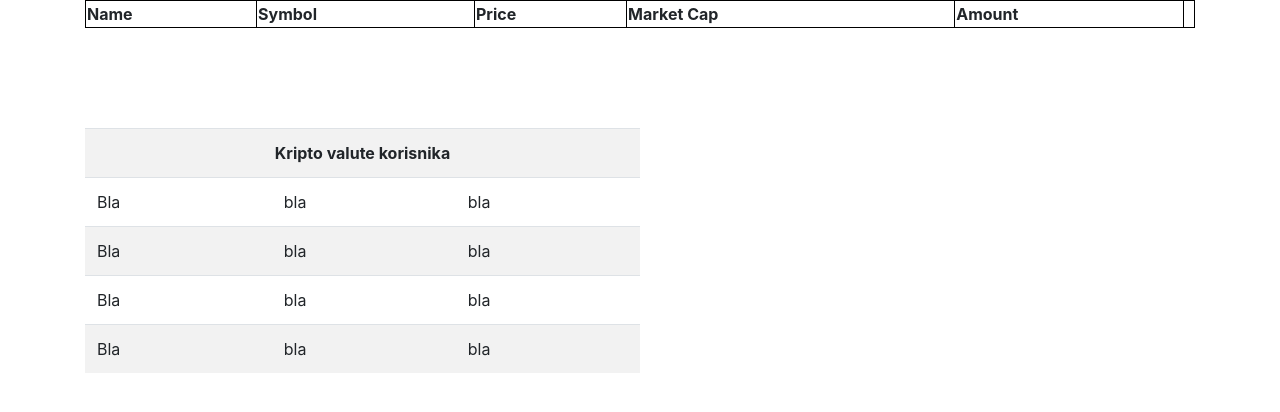
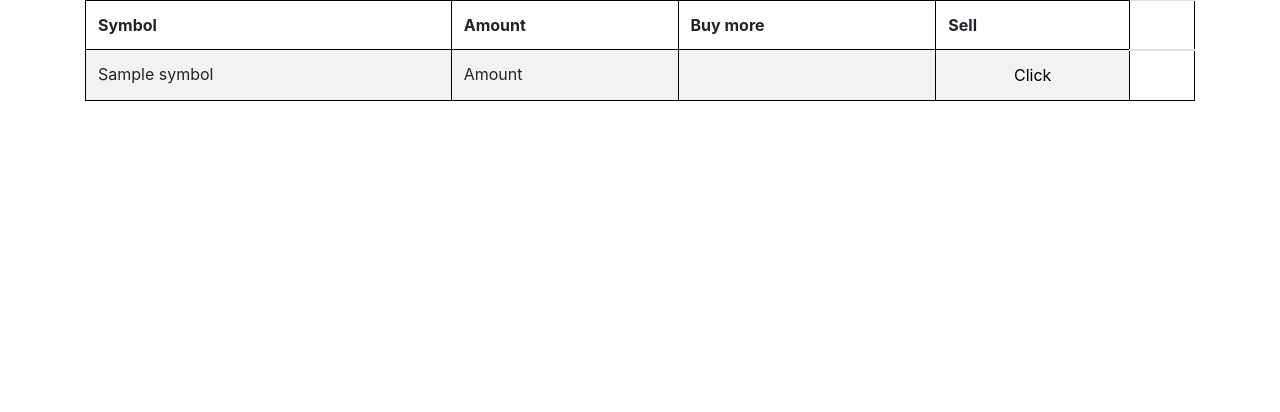
Before and after one commit to Jxis/CryptoBanka, a Flask app: template UI/templates/wallet.html in a window 1280 px wide. Shown: the part 56-468 px from the top of the page. Run offline with Flask 2, Linux system fonts and the light colour scheme; the template is opened without the code that fills it: most values are stand-ins (such as "Sample title", 1, 10 or a date in 2020); lists and menus that the app fills with data are empty; some libraries are stand-ins or nearby versions.

Commit message:
Dodat deo tabele za wallet.html

```diff
--- a/UI/templates/wallet.html
+++ b/UI/templates/wallet.html
@@ -1,44 +1,37 @@
-{% extends "base.html" %} {% block title %}Wallet{% endblock %}
+{% extends "base.html" %} {% block title %}Wallet{% endblock %} {% block content %}
 
-{% block content %}
+<table style="width: 100%; border: 1px solid black" class="table table-striped">
+  <thead>
+    <tr>
+      <th style="border: 1px solid black">Symbol</th>
+      <th style="border: 1px solid black">Amount</th>
+      <th style="border: 1px solid black">Buy more</th>
+      <th style="border: 1px solid black">Sell</th>
+      <th></th>
+    </tr>
+  </thead>
 
-<table style="width: 100%; border: 1px solid black;">
-    <thead>
-        <tr>
-            <th style="border: 1px solid black;">Name</th>
-            <th style="border: 1px solid black;">Symbol</th>
-            <th style="border: 1px solid black;">Price</th>
-            <th style="border: 1px solid black;">Market Cap</th>
-            <th style="border: 1px solid black;">Amount</th>
-            <th></th>
-        </tr>
-    </thead>
+  <tbody>
+    {% for mainkey in response %}
 
+    <tr>
+      <td style="border: 1px solid black">{{response[mainkey]['symbol']}}</td>
+      <td style="border: 1px solid black">Amount</td>
+      <td style="border: 1px solid black"></td>
+      <td style="border: 1px solid black">
+        <button onclick="tradeFunction(`{{mainkey}}`)" style="width: 100%; border: none; background: transparent" > Click </button>
+      </td>
+    </tr>
 
-</table>
+    {% endfor %}
 
-<table style="width: 50%; margin-top: 100px;" class="table table-striped" >
-    <th colspan="3" style="text-align:center;">Kripto valute korisnika</th>
-    <tr>
-        <td>Bla</td>
-        <td>bla</td>
-        <td>bla</td>
-    </tr>
-    <tr>
-        <td>Bla</td>
-        <td>bla</td>
-        <td>bla</td>
-    </tr>
-    <tr>
-        <td>Bla</td>
-        <td>bla</td>
-        <td>bla</td>
-    </tr>
-    <tr>
-        <td>Bla</td>
-        <td>bla</td>
-        <td>bla</td>
-    </tr>
+    <script>
+      function tradeFunction(value) {
+        console.log(value);
+        window.location.href = `http://127.0.0.1:5000/trade?token=${value}`;
+      }
+    </script>
+  </tbody>
 </table>
 
 {% endblock %}
```
